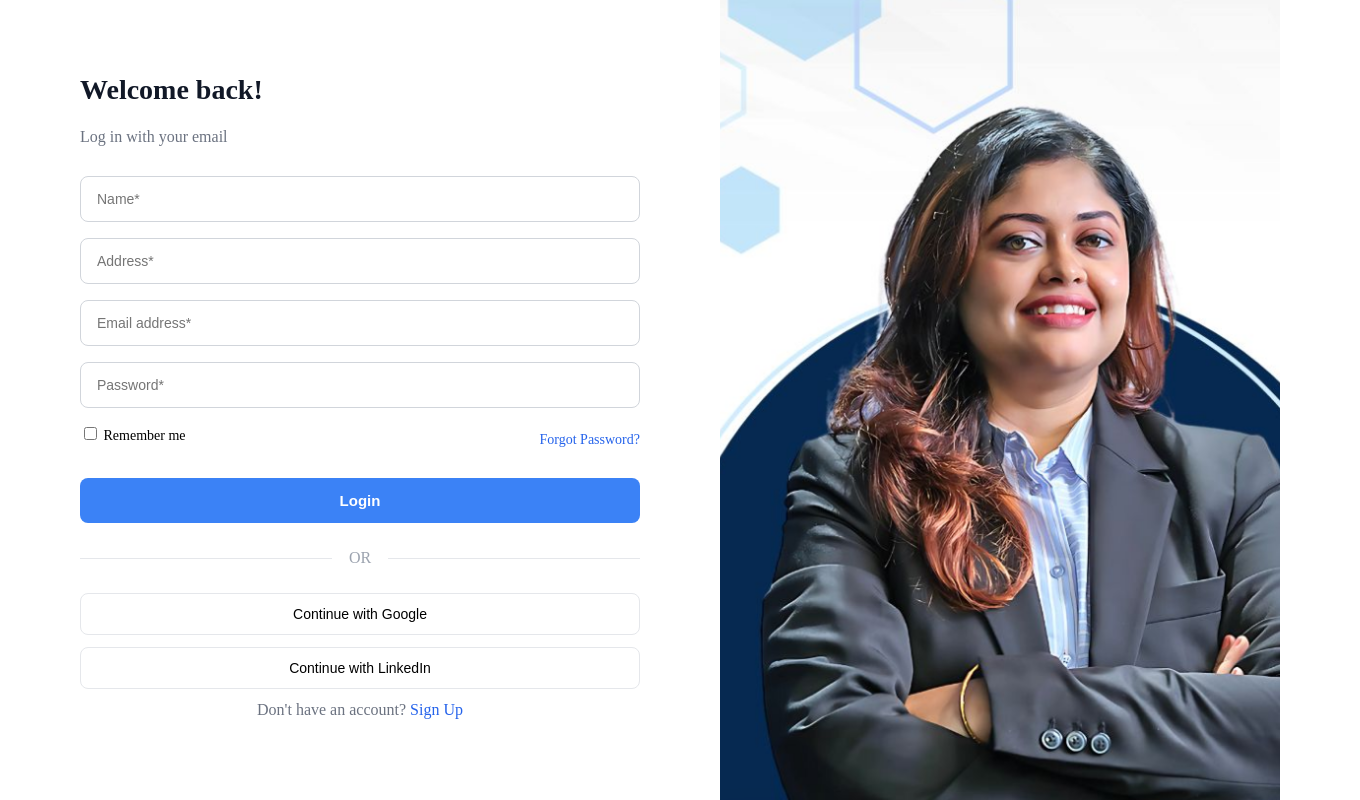
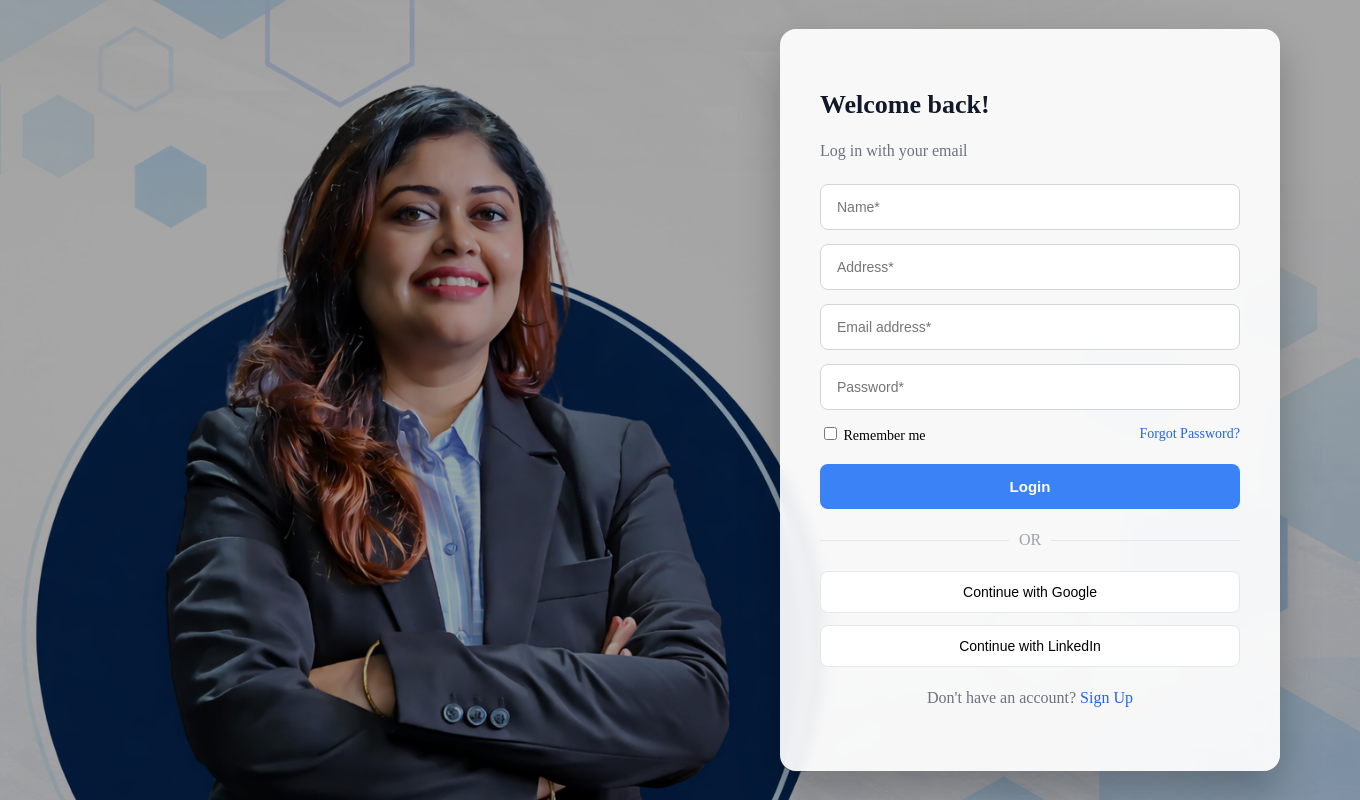
Before and after one commit to jhilik-corpotatesguide/lms, a React (Vite) app: page /dashboard in a window 1280 px wide. Shown: the whole page, 1360 px wide, since content can reach past the window. Built offline with nearby package versions, Linux system fonts and the light colour scheme.

Commit message:
image change

```diff
--- a/src/pages/Dashboard.css
+++ b/src/pages/Dashboard.css
@@ -1,65 +1,96 @@
-/* ================= DASHBOARD ONLY STYLES ================= */
+/* ===== FULL PAGE BACKGROUND ===== */
 
 .dashboard-page {
   height: 100vh;
+  width: 100%;
+
+  background-image: url("../assets/image.png");
+  background-size: cover;
+  background-position: center;
+  background-repeat: no-repeat;
+
+  display: flex;
+  align-items: center;
+  justify-content: flex-end;   /* form ডান পাশে */
+  padding-right: 80px;
+
+  position: relative;
 }
 
-/* Main layout */
-.dashboard-page .dashboard {
-  display: flex;
-  height: 100%;
-  background: #f3f6fb;
+/* Dark overlay */
+.dashboard-page::before {
+  content: "";
+  position: absolute;
+  inset: 0;
+  background: rgba(0, 0, 0, 0.35);
 }
 
-/* ================= LEFT PANEL ================= */
+/* ===== FORM CARD ===== */
 
-.dashboard-page .left-panel {
-  width: 42%;
-  background: white;
-  padding: 70px 80px;
+.dashboard-card {
+  width: 420px;
+  background: rgba(255, 255, 255, 0.92);
+  backdrop-filter: blur(6px);
+
+  padding: 40px;
+  border-radius: 16px;
+  box-shadow: 0 20px 40px rgba(0,0,0,0.25);
+
   display: flex;
   flex-direction: column;
+
+  position: relative;
+  z-index: 2;
 }
 
-.dashboard-page .left-panel h2 {
-  font-size: 28px;
+/* ===== TEXT ===== */
+
+.dashboard-card h2 {
+  font-size: 26px;
   margin-bottom: 6px;
   color: #111827;
 }
 
-.dashboard-page .left-panel p {
+.dashboard-card p {
   color: #6b7280;
-  margin-bottom: 30px;
+  margin-bottom: 24px;
 }
 
-.dashboard-page .left-panel input {
+/* ===== INPUTS ===== */
+
+.dashboard-card input[type="text"],
+.dashboard-card input[type="password"] {
   padding: 14px 16px;
   border: 1px solid #d1d5db;
   border-radius: 8px;
-  margin-bottom: 16px;
+  margin-bottom: 14px;
   font-size: 14px;
 }
 
-.dashboard-page .left-panel input:focus {
+.dashboard-card input:focus {
   outline: none;
   border-color: #2563eb;
   box-shadow: 0 0 0 3px rgba(37, 99, 235, 0.15);
 }
 
-.dashboard-page .options {
+/* ===== OPTIONS ===== */
+
+.options {
   display: flex;
   justify-content: space-between;
   align-items: center;
   font-size: 14px;
-  margin-bottom: 22px;
+  margin-bottom: 20px;
 }
 
-.dashboard-page .link {
+.link {
   color: #2563eb;
   cursor: pointer;
 }
 
-.dashboard-page .login-btn {
+/* ===== BUTTONS ===== */
+
+.login-btn {
   background: #3b82f6;
   color: white;
   border: none;
@@ -71,20 +102,22 @@
   transition: 0.25s;
 }
 
-.dashboard-page .login-btn:hover {
+.login-btn:hover {
   background: #2563eb;
   box-shadow: 0 10px 25px rgba(37, 99, 235, 0.35);
 }
 
-.dashboard-page .divider {
+/* ===== DIVIDER ===== */
+
+.divider {
   text-align: center;
-  margin: 26px 0;
+  margin: 22px 0;
   color: #9ca3af;
   position: relative;
 }
 
-.dashboard-page .divider::before,
-.dashboard-page .divider::after {
+.divider::before,
+.divider::after {
   content: "";
   position: absolute;
   top: 50%;
@@ -93,10 +126,12 @@
   background: #e5e7eb;
 }
 
-.dashboard-page .divider::before { left: 0; }
-.dashboard-page .divider::after { right: 0; }
+.divider::before { left: 0; }
+.divider::after { right: 0; }
 
-.dashboard-page .social {
+/* ===== SOCIAL ===== */
+
+.social {
   background: white;
   border: 1px solid #e5e7eb;
   padding: 12px;
@@ -106,40 +141,28 @@
   cursor: pointer;
 }
 
-.dashboard-page .signup {
-  margin-top: auto;
+/* ===== SIGNUP ===== */
+
+.signup {
+  margin-top: 10px;
   text-align: center;
   color: #6b7280;
 }
 
-.dashboard-page .signup span {
+.signup span {
   color: #2563eb;
   cursor: pointer;
 }
 
-/* ================= RIGHT PANEL ================= */
-
-.dashboard-page .right-panel {
-  width: 58%;
-  background-image: url("../assets/image.png");
-  background-size: cover;
-  background-position: center;
-  background-repeat: no-repeat;
-}
-
-/* ================= RESPONSIVE ================= */
+/* ===== RESPONSIVE ===== */
 
 @media (max-width: 900px) {
-  .dashboard-page .dashboard {
-    flex-direction: column;
+  .dashboard-page {
+    justify-content: center;
+    padding-right: 0;
   }
 
-  .dashboard-page .left-panel,
-  .dashboard-page .right-panel {
-    width: 100%;
-  }
-
-  .dashboard-page .right-panel {
-    height: 300px;
+  .dashboard-card {
+    width: 90%;
   }
 }
--- a/src/pages/Dashboard.jsx
+++ b/src/pages/Dashboard.jsx
@@ -1,28 +1,18 @@
-// Import dashboard styles
 import "./Dashboard.css";
-
-// Import the hero image (make sure this file exists in src/assets)
-import hero from "../assets/image.png";
 
 function Dashboard() {
   return (
-    // Wrapper to isolate dashboard styles
     <div className="dashboard-page">
 
-      {/* Main dashboard layout */}
-      <div className="dashboard">
-
-        {/* ---------------- LEFT SIDE: LOGIN FORM ---------------- */}
-        <div className="left-panel">
+      <div className="dashboard-card">
 
         <h2>Welcome back!</h2>
         <p>Log in with your email</p>
+
         <input type="text" placeholder="Name*" />
-          <input type="address" placeholder="Address*" />
+        <input type="text" placeholder="Address*" />
         <input type="text" placeholder="Email address*" />
         <input type="password" placeholder="Password*" />
-
-
 
         <div className="options">
           <label>
@@ -43,11 +33,6 @@ function Dashboard() {
         </p>
 
       </div>
-
-        {/* ---------------- RIGHT SIDE: IMAGE ONLY ---------------- */}
-        <div className="right-panel"></div>
-
-      </div>
     </div>
   );
 }
```
Also changed, not shown: src/assets/image.png. Lines whose indentation alone changed are shown as unchanged.
